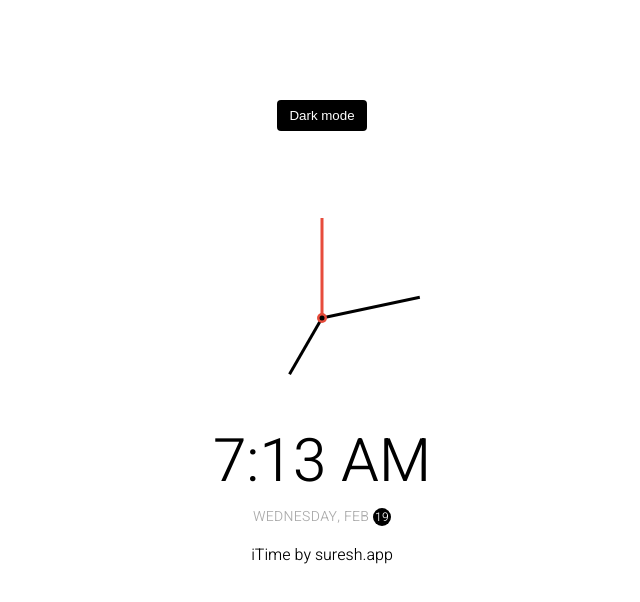
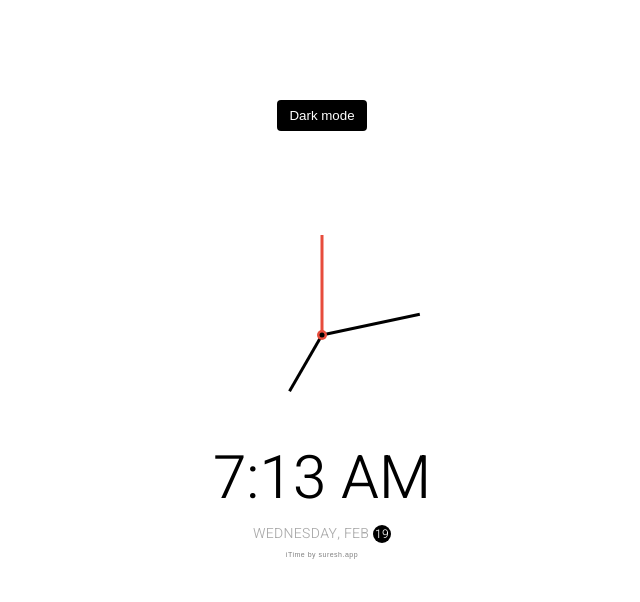
Before and after one commit to sureshapps/iTime, a plain HTML site: page index.html in a window 1280 px wide. Shown: the whole page, without its empty margins (318-958 px from the left). Drawn offline with Linux system fonts and the light colour scheme.

Commit message:
Update style.css

```diff
--- a/style.css
+++ b/style.css
@@ -134,3 +134,11 @@ body {
   transition: all 0.5s ease-in;
   font-size: 12px;
 }
+
+p {
+  color: gray;
+  font-size: 7px;
+  font-family: 'Smooch Sans', sans-serif;
+  letter-spacing: 0.5px;
+
+}
```
